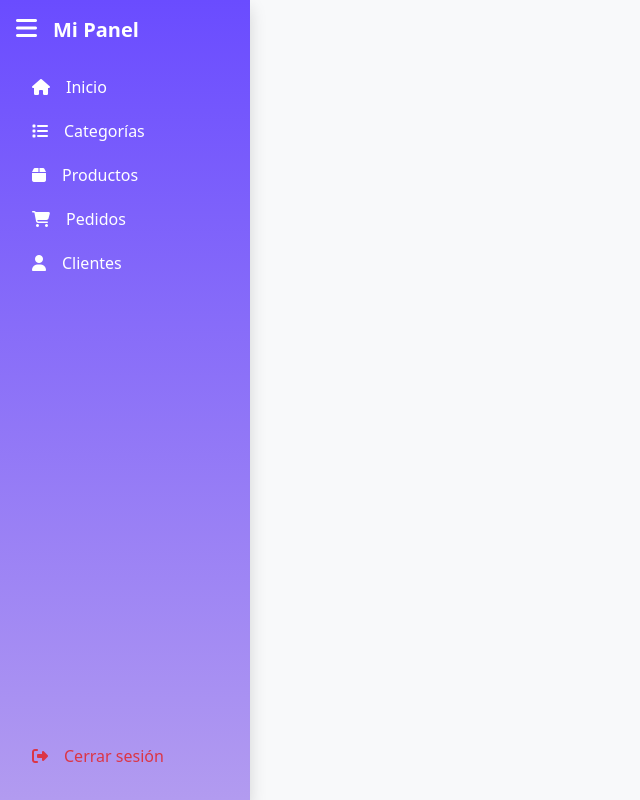
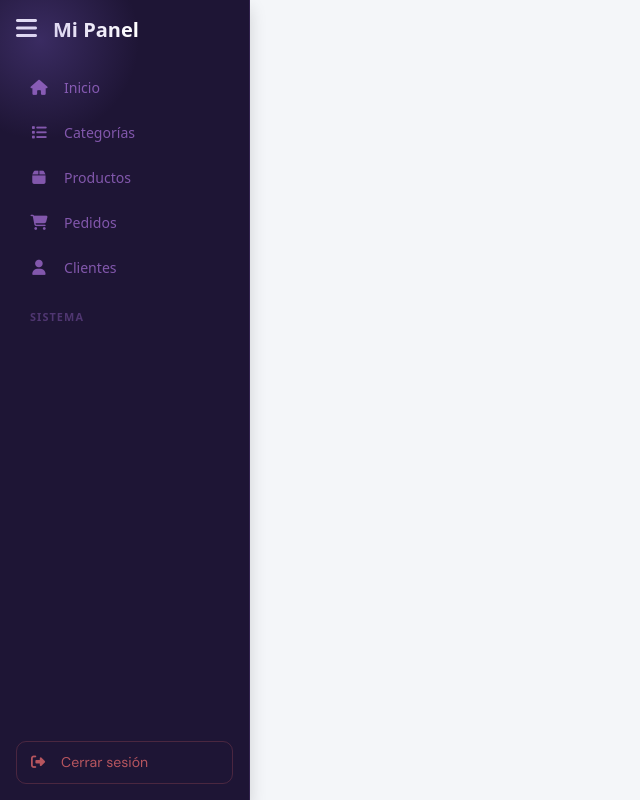
Before and after one commit to Dransil/sistema-api-restaurante, a Vue app in the folder frontend/: page /dashboard in a window 1280 px wide. Shown: the whole page, without its empty margins (0-640 px from the left). Built offline with nearby package versions, Linux system fonts and the light colour scheme; no server answers; sample sign-in values are in the browser's storage.

Commit message:
Styles sidebar

```diff
--- a/frontend/src/assets/styles/dashboard.css
+++ b/frontend/src/assets/styles/dashboard.css
@@ -1,39 +1,162 @@
+@import url('https://fonts.googleapis.com/css2?family=DM+Sans:wght@300;400;500;600&display=swap');
+
+/* ── Layout base ── */
+.dashboard-layout {
+  font-family: 'DM Sans', sans-serif;
+}
+
+/* ── Sidebar ── */
 .sidebar {
   width: 250px;
   min-height: 100vh;
-  transition: width 0.3s ease;
-  background: linear-gradient(180deg, #6a4cff 0%, #b29bf0 100%);
+  background: #1e1535;
+  border-right: 1px solid rgba(196, 132, 252, 0.12);
+  transition: width 0.3s cubic-bezier(0.16, 1, 0.3, 1);
+  position: relative;
   z-index: 1000;
+  box-shadow: 4px 0 24px rgba(0, 0, 0, 0.4);
+}
+
+/* Orbe decorativo en el sidebar */
+.sidebar::before {
+  content: '';
+  position: absolute;
+  width: 200px;
+  height: 200px;
+  background: radial-gradient(circle, rgba(123, 95, 201, 0.3), transparent 70%);
+  top: -60px;
+  left: -60px;
+  border-radius: 50%;
+  pointer-events: none;
 }
 
 .sidebar.closed {
   width: 70px;
 }
 
-/* Para que los links no se amontonen cuando el sidebar se cierra */
 .sidebar.closed span,
 .sidebar.closed h2 {
   display: none;
 }
 
-.sidebar a {
-  text-decoration: none;
-  transition: 0.2s;
+/* ── Header del sidebar ── */
+.sidebar-header {
+  display: flex;
+  align-items: center;
+  padding: 20px 16px 16px;
+  border-bottom: 1px solid rgba(196, 132, 252, 0.1);
+  margin-bottom: 8px;
 }
 
-.sidebar a:hover {
-  background: rgba(255, 255, 255, 0.1);
+.sidebar-brand {
+  font-size: 1rem;
+  font-weight: 600;
+  color: #f0eaff;
+  letter-spacing: -0.01em;
+  white-space: nowrap;
 }
 
-.router-link-active {
-  background: rgba(255, 255, 255, 0.2) !important;
-  font-weight: bold;
+.btn-toggle {
+  background: rgba(196, 132, 252, 0.1) !important;
+  border: 1px solid rgba(196, 132, 252, 0.15) !important;
+  color: #c084fc !important;
+  width: 34px;
+  height: 34px;
+  border-radius: 10px !important;
+  display: flex;
+  align-items: center;
+  justify-content: center;
+  flex-shrink: 0;
+  transition: background 0.2s, border-color 0.2s !important;
 }
 
+.btn-toggle:hover {
+  background: rgba(196, 132, 252, 0.2) !important;
+  border-color: rgba(196, 132, 252, 0.3) !important;
+}
 
+/* ── Nav links ── */
+.sidebar .nav-link {
+  color: rgba(196, 132, 252, 0.6) !important;
+  padding: 10px 14px;
+  border-radius: 10px;
+  font-size: 0.88rem;
+  font-weight: 400;
+  transition: background 0.2s, color 0.2s;
+  white-space: nowrap;
+  position: relative;
+}
+
+.sidebar .nav-link i {
+  font-size: 0.95rem;
+  width: 18px;
+  text-align: center;
+  flex-shrink: 0;
+}
+
+.sidebar .nav-link:hover {
+  background: rgba(196, 132, 252, 0.08) !important;
+  color: #e0c8ff !important;
+}
+
+.sidebar .router-link-active {
+  background: rgba(123, 95, 201, 0.25) !important;
+  color: #f0eaff !important;
+  font-weight: 500;
+  border: 1px solid rgba(196, 132, 252, 0.2);
+}
+
+/* Indicador activo */
+.sidebar .router-link-active::before {
+  content: '';
+  position: absolute;
+  left: 0;
+  top: 50%;
+  transform: translateY(-50%);
+  width: 3px;
+  height: 60%;
+  background: linear-gradient(180deg, #7b5fc9, #c084fc);
+  border-radius: 0 3px 3px 0;
+}
+
+/* ── Separador de sección ── */
+.nav-section-label {
+  font-size: 0.68rem;
+  font-weight: 600;
+  text-transform: uppercase;
+  letter-spacing: 0.1em;
+  color: rgba(196, 132, 252, 0.3);
+  padding: 8px 14px 4px;
+  margin-top: 8px;
+}
+
+.sidebar.closed .nav-section-label {
+  display: none;
+}
+
+/* ── Botón logout ── */
+.btn-logout {
+  background: transparent !important;
+  border: 1px solid rgba(248, 113, 113, 0.2) !important;
+  color: rgba(248, 113, 113, 0.7) !important;
+  border-radius: 10px !important;
+  padding: 10px 14px !important;
+  font-size: 0.88rem;
+  font-family: 'DM Sans', sans-serif;
+  transition: background 0.2s, border-color 0.2s, color 0.2s !important;
+  white-space: nowrap;
+}
+
+.btn-logout:hover {
+  background: rgba(248, 113, 113, 0.1) !important;
+  border-color: rgba(248, 113, 113, 0.4) !important;
+  color: #f87171 !important;
+}
+
+/* ── Main content ── */
 .main-content {
   flex: 1;
   height: 100vh;
   overflow-y: auto;
-  background-color: #f8f9fa;
+  background: #f4f6f9;
 }
--- a/frontend/src/layouts/DashboardLayout.vue
+++ b/frontend/src/layouts/DashboardLayout.vue
@@ -49,6 +49,7 @@
           class="nav-link text-white d-flex align-items-center gap-3 rounded">
           <i class="fas fa-chart-bar"></i> <span>Reportes</span>
         </router-link>
+          <span class="nav-section-label">Sistema</span>
 
         <router-link v-if="rol === 1" to="/dashboard/configlocal"
           class="nav-link text-white d-flex align-items-center gap-3 rounded">
@@ -56,11 +57,14 @@
         </router-link>
       </nav>
 
-      <button @click="logout" class="btn btn-outline-danger d-flex align-items-center border-0 w-100 mt-auto p-3"
-        :class="isClosed ? 'justify-content-center' : 'justify-content-start gap-3'">
-        <i class="fas fa-sign-out-alt"></i>
-        <span v-if="!isClosed" class="fw-medium">Cerrar sesión</span>
-      </button>
+      <button
+          @click="logout"
+          class="btn-logout btn w-100 d-flex align-items-center"
+          :class="isClosed ? 'justify-content-center' : 'gap-3'"
+        >
+          <i class="fas fa-sign-out-alt"></i>
+          <span v-if="!isClosed">Cerrar sesión</span>
+        </button>
 
     </aside>
 
```
